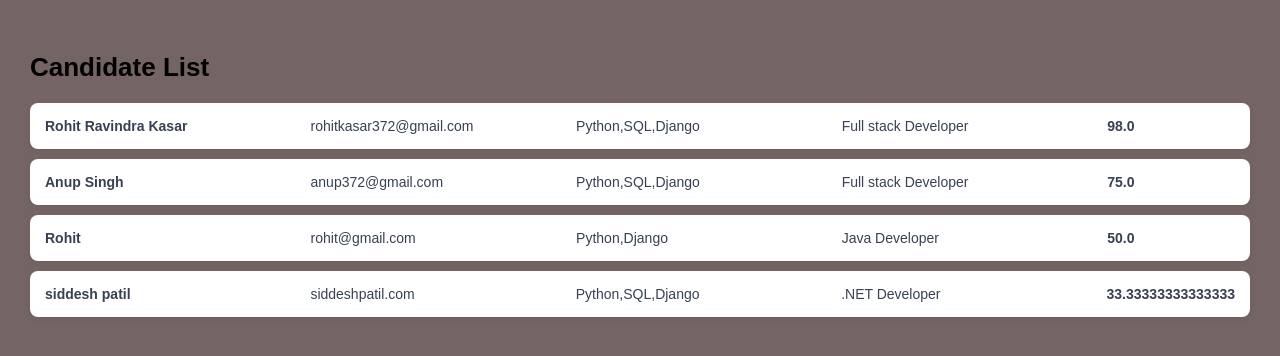
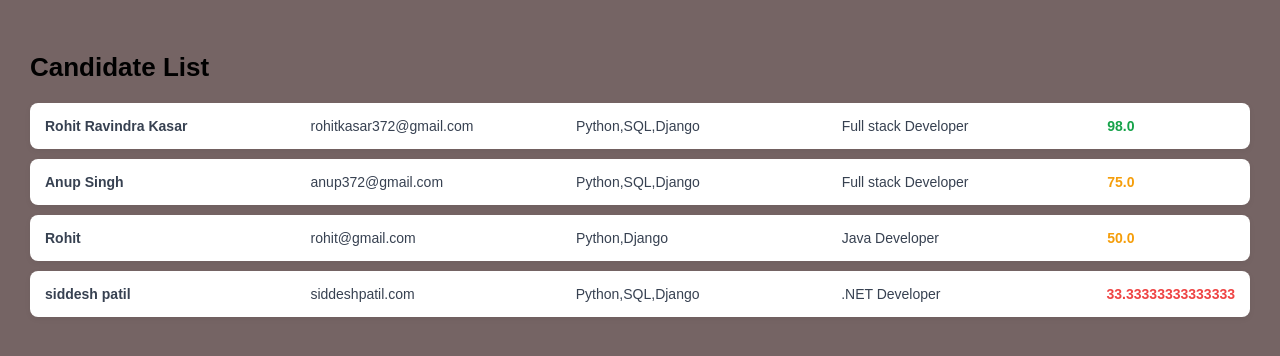
Before and after one commit to rohit1234-it/Applicant-Tracking-System, a Django app: page /candidates/ in a window 1280 px wide. Shown: the part 51-407 px from the top of the page. Run offline with Django 5.2, Linux system fonts and the light colour scheme; data comes from the database, SQL or seed files in the repository.

Commit message:
Fixed ATS candidate score styling and CSS loading

```diff
--- a/ATS_SYSTEM/settings.py
+++ b/ATS_SYSTEM/settings.py
@@ -130,7 +130,7 @@ USE_TZ = True
 
 CORS_ALLOW_ALL_ORIGINS = True
 
-STATIC_URL = '/static/'
+STATIC_URL = 'static/'
 
 STATICFILES_DIRS = [
     os.path.join(BASE_DIR, "static")
--- a/candidates/urls.py
+++ b/candidates/urls.py
@@ -1,6 +1,12 @@
-from django.urls import path
-from .views import candidates_page
+from django.urls import path, include
+from rest_framework.routers import DefaultRouter
+from .views import ApplicantViewSet, candidates_page
+
+router = DefaultRouter()
+
+# IMPORTANT: empty prefix inside app
+router.register(r'', ApplicantViewSet)
 
 urlpatterns = [
     path('', candidates_page),
-]
+    ]
--- a/static/style.css
+++ b/static/style.css
@@ -114,18 +114,18 @@ body {
 }
 
 /* SCORE COLORS */
-.high {
-    color: #16a34a;
+.col.score.high{
+    color: #16a34a !important;
     font-weight: bold;
 }
 
-.medium {
-    color: #f59e0b;
+.col.score.medium{
+    color: #f59e0b !important;
     font-weight: bold;
 }
 
-.low {
-    color: #ef4444;
+.col.score.low{
+    color: #ef4444 !important;
     font-weight: bold;
 }
 
--- a/templates/Jobs.html
+++ b/templates/Jobs.html
@@ -4,7 +4,7 @@
 <html>
 <head>
     <title>Jobs</title>
-    <link rel="stylesheet" href="{% static 'style.css' %}">
+    <link rel="stylesheet" href="{% static 'style.css' %}?v=2">
     <meta name="viewport" content="width=device-width, initial-scale=1.0">
 </head>
 
--- a/templates/candidates.html
+++ b/templates/candidates.html
@@ -4,7 +4,7 @@
 <html>
 <head>
     <title>Candidates</title>
-    <link rel="stylesheet" href="{% static 'style.css' %}">
+    <link rel="stylesheet" href="{% static 'style.css' %}?v=2">
     <meta name="viewport" content="width=device-width, initial-scale=1.0">
 </head>
 
--- a/templates/notifications.html
+++ b/templates/notifications.html
@@ -4,7 +4,7 @@
 <html>
 <head>
     <title>Notifications</title>
-    <link rel="stylesheet" href="{% static 'style.css' %}">
+    <link rel="stylesheet" href="{% static 'style.css' %}?v=2">
     <meta name="viewport" content="width=device-width, initial-scale=1.0">
 </head>
 
```
